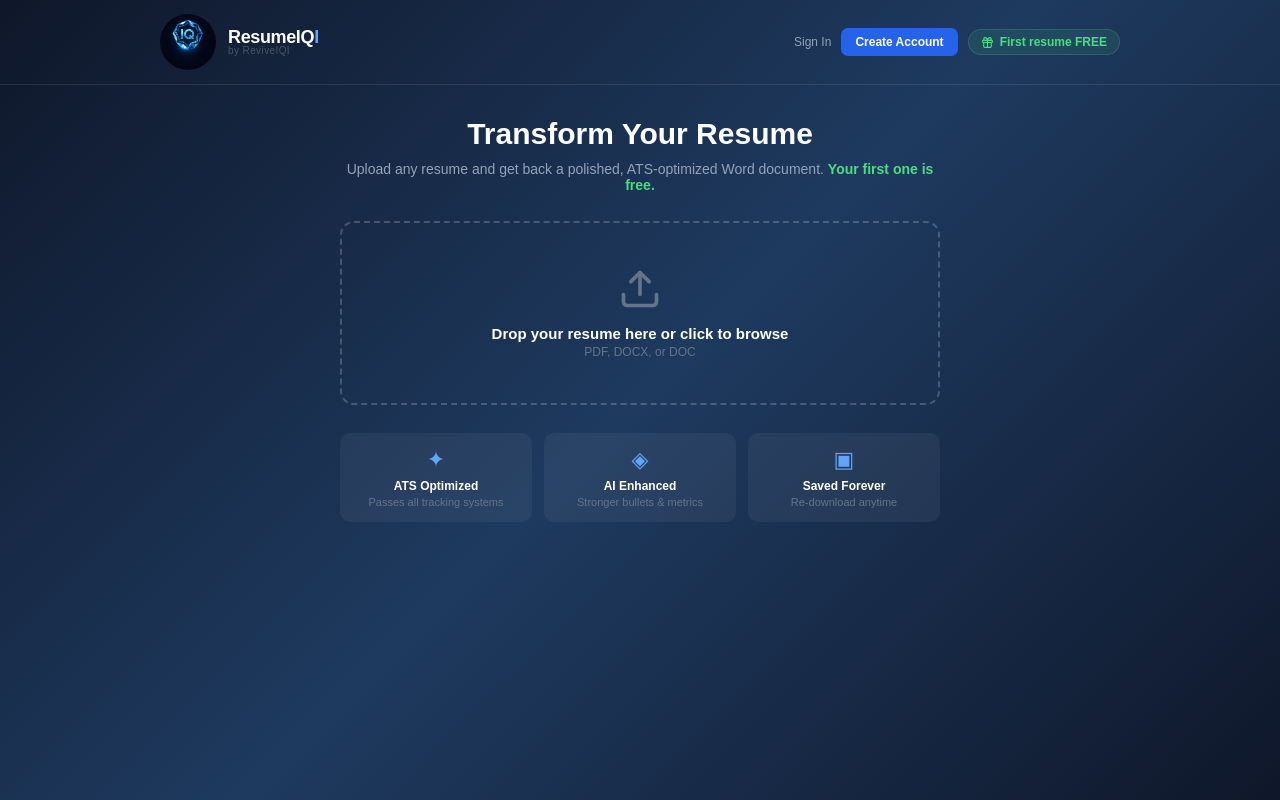
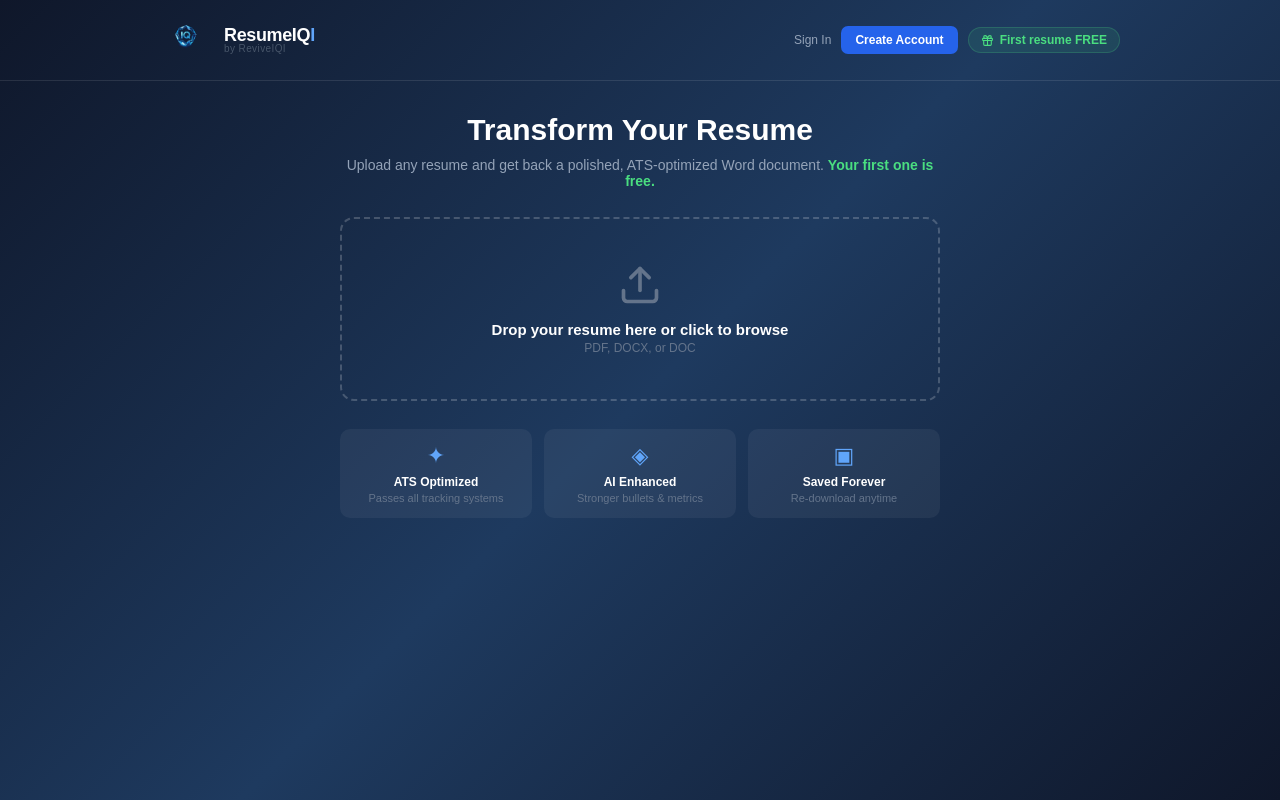
Before and after one commit to ReviveIQ/resumeiq, a React (Vite) app in the folder client/: page / in a window 1280 px wide. Built offline with nearby package versions, Linux system fonts and the light colour scheme.

Commit message:
fix: gem logo mix-blend-mode lighten so black bg blends into nav

```diff
--- a/client/src/pages/ResumeIQ.tsx
+++ b/client/src/pages/ResumeIQ.tsx
@@ -400,7 +400,7 @@ export default function ResumeIQ() {
       <div style={{ borderBottom: "1px solid rgba(255,255,255,0.1)", padding: "14px 24px" }}>
         <div style={{ maxWidth: "960px", margin: "0 auto", display: "flex", alignItems: "center", justifyContent: "space-between" }}>
           <div style={{ display: "flex", alignItems: "center", gap: "12px", cursor: "pointer" }} onClick={reset}>
-            <img src="/logo-gem.jpg" alt="ReviveIQI" style={{ height: "56px", width: "56px", objectFit: "cover", objectPosition: "center", borderRadius: "50%", flexShrink: 0 }} />
+            <img src="/logo-gem.jpg" alt="ReviveIQI" style={{ height: "52px", width: "52px", objectFit: "contain", flexShrink: 0, mixBlendMode: "lighten" }} />
             <div style={{ display: "flex", flexDirection: "column", lineHeight: 1 }}>
               <div style={{ display: "flex", alignItems: "baseline", gap: "0px" }}>
                 <span style={{ color: "white", fontWeight: 800, fontSize: "18px", letterSpacing: "-0.02em" }}>ResumeIQ</span>
```
